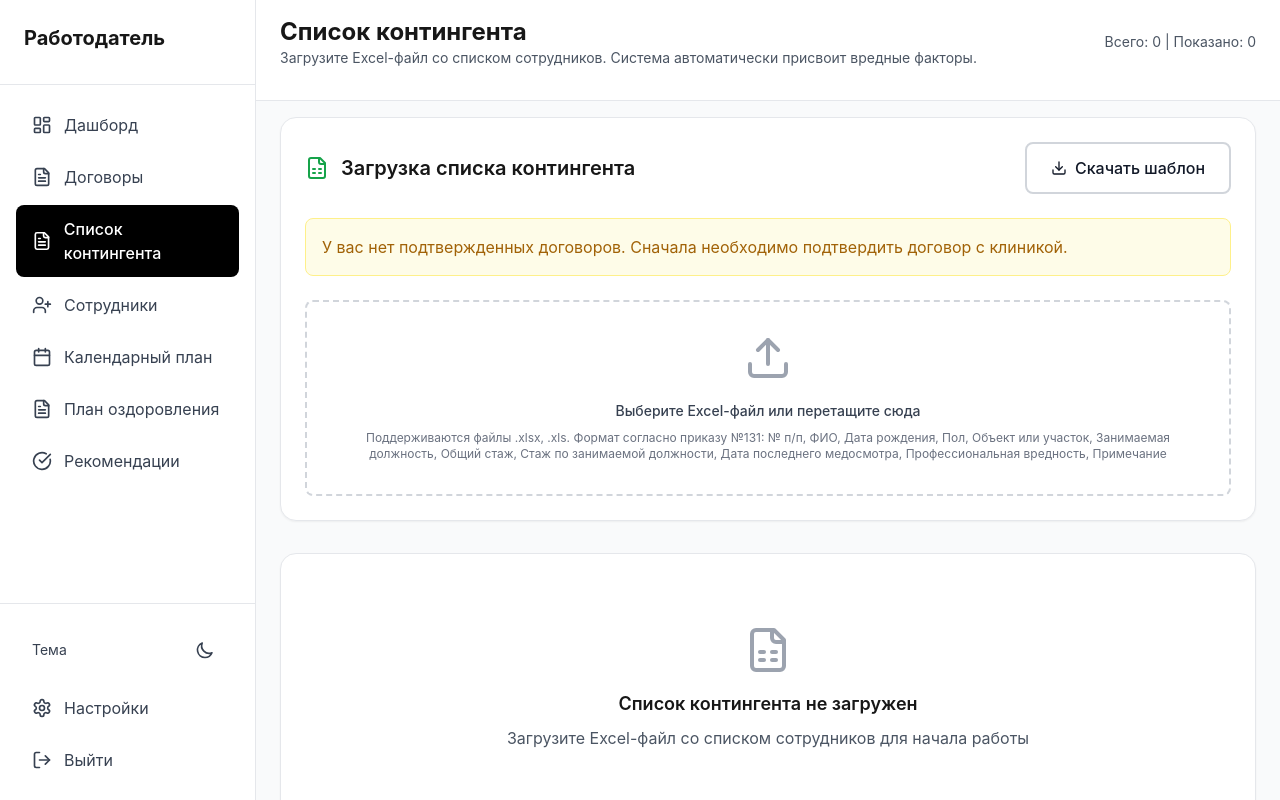
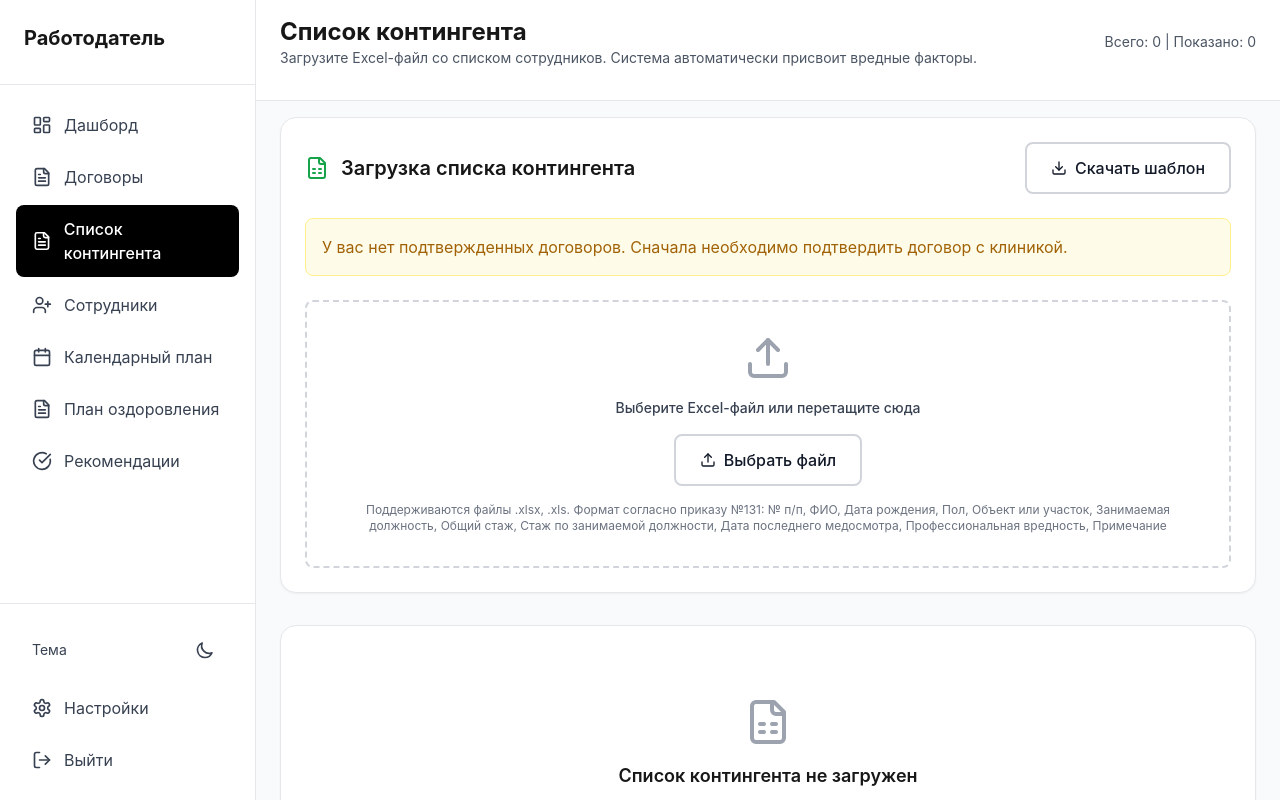
Before and after one commit to SmaylovSerikbay/CRM, a Next.js app in the folder frontend/: page /dashboard/employer/contingent in a window 1280 px wide. Built offline with nearby package versions, Linux system fonts and the light colour scheme.

Commit message:
Add file upload button and harmful factors dropdown in contingent page

```diff
--- a/frontend/app/dashboard/employer/contingent/page.tsx
+++ b/frontend/app/dashboard/employer/contingent/page.tsx
@@ -11,6 +11,23 @@ import { workflowStoreAPI, ContingentEmployee } from '@/lib/store/workflow-store
 import { userStore } from '@/lib/store/user-store';
 import { useRouter } from 'next/navigation';
 import { useToast } from '@/components/ui/Toast';
+
+// Список стандартных вредных факторов
+const HARMFUL_FACTORS_OPTIONS = [
+  'Шум',
+  'Вибрация',
+  'Пыль',
+  'Химические вещества',
+  'Излучение',
+  'Высотные работы',
+  'Сварочные аэрозоли',
+  'Физические перегрузки',
+  'Работа на высоте',
+  'Электромагнитные поля',
+  'Токсичные вещества',
+  'Повышенная температура',
+  'Пониженная температура',
+];
 
 export default function ContingentPage() {
   const router = useRouter();
@@ -318,11 +335,25 @@ export default function ContingentPage() {
 
             <div className="border-2 border-dashed border-gray-300 dark:border-gray-700 rounded-lg p-8 text-center">
               <Upload className="h-12 w-12 text-gray-400 mx-auto mb-4" />
+              <p className="text-sm font-medium text-gray-700 dark:text-gray-300 mb-4">
+                Выберите Excel-файл или перетащите сюда
+              </p>
               <label className="cursor-pointer">
-                <span className="text-sm font-medium text-gray-700 dark:text-gray-300">
-                  Выберите Excel-файл или перетащите сюда
-                </span>
+                <Button
+                  type="button"
+                  variant="outline"
+                  disabled={isUploading}
+                  onClick={(e) => {
+                    e.preventDefault();
+                    const input = document.getElementById('file-upload-input') as HTMLInputElement;
+                    input?.click();
+                  }}
+                >
+                  <Upload className="h-4 w-4 mr-2" />
+                  Выбрать файл
+                </Button>
                 <input
+                  id="file-upload-input"
                   type="file"
                   accept=".xlsx,.xls"
                   onChange={handleFileUpload}
@@ -330,7 +361,7 @@ export default function ContingentPage() {
                   disabled={isUploading}
                 />
               </label>
-              <p className="text-xs text-gray-500 dark:text-gray-400 mt-2">
+              <p className="text-xs text-gray-500 dark:text-gray-400 mt-4">
                 Поддерживаются файлы .xlsx, .xls. Формат согласно приказу №131: № п/п, ФИО, Дата рождения, Пол, Объект или участок, Занимаемая должность, Общий стаж, Стаж по занимаемой должности, Дата последнего медосмотра, Профессиональная вредность, Примечание
               </p>
               {isUploading && (
@@ -556,13 +587,27 @@ export default function ContingentPage() {
                                 />
                               </td>
                               <td className="py-2 px-2">
-                                <input
-                                  type="text"
-                                  value={Array.isArray(editData.harmfulFactors) ? editData.harmfulFactors.join(', ') : ''}
-                                  onChange={(e) => setEditData({ ...editData, harmfulFactors: e.target.value.split(',').map((s: string) => s.trim()).filter(Boolean) })}
-                                  className="w-full px-2 py-1 text-xs border rounded dark:bg-gray-800"
-                                  placeholder="через запятую"
-                                />
+                                <div className="relative">
+                                  <select
+                                    multiple
+                                    value={Array.isArray(editData.harmfulFactors) ? editData.harmfulFactors : []}
+                                    onChange={(e) => {
+                                      const selected = Array.from(e.target.selectedOptions, option => option.value);
+                                      setEditData({ ...editData, harmfulFactors: selected });
+                                    }}
+                                    className="w-full px-2 py-1 text-xs border rounded dark:bg-gray-800 min-h-[80px]"
+                                    title="Удерживайте Ctrl (Cmd на Mac) для выбора нескольких факторов"
+                                  >
+                                    {HARMFUL_FACTORS_OPTIONS.map((factor) => (
+                                      <option key={factor} value={factor}>
+                                        {factor}
+                                      </option>
+                                    ))}
+                                  </select>
+                                  <p className="text-xs text-gray-500 dark:text-gray-400 mt-1">
+                                    Ctrl+клик для выбора нескольких
+                                  </p>
+                                </div>
                               </td>
                               <td className="py-2 px-2">
                                 <input
```
